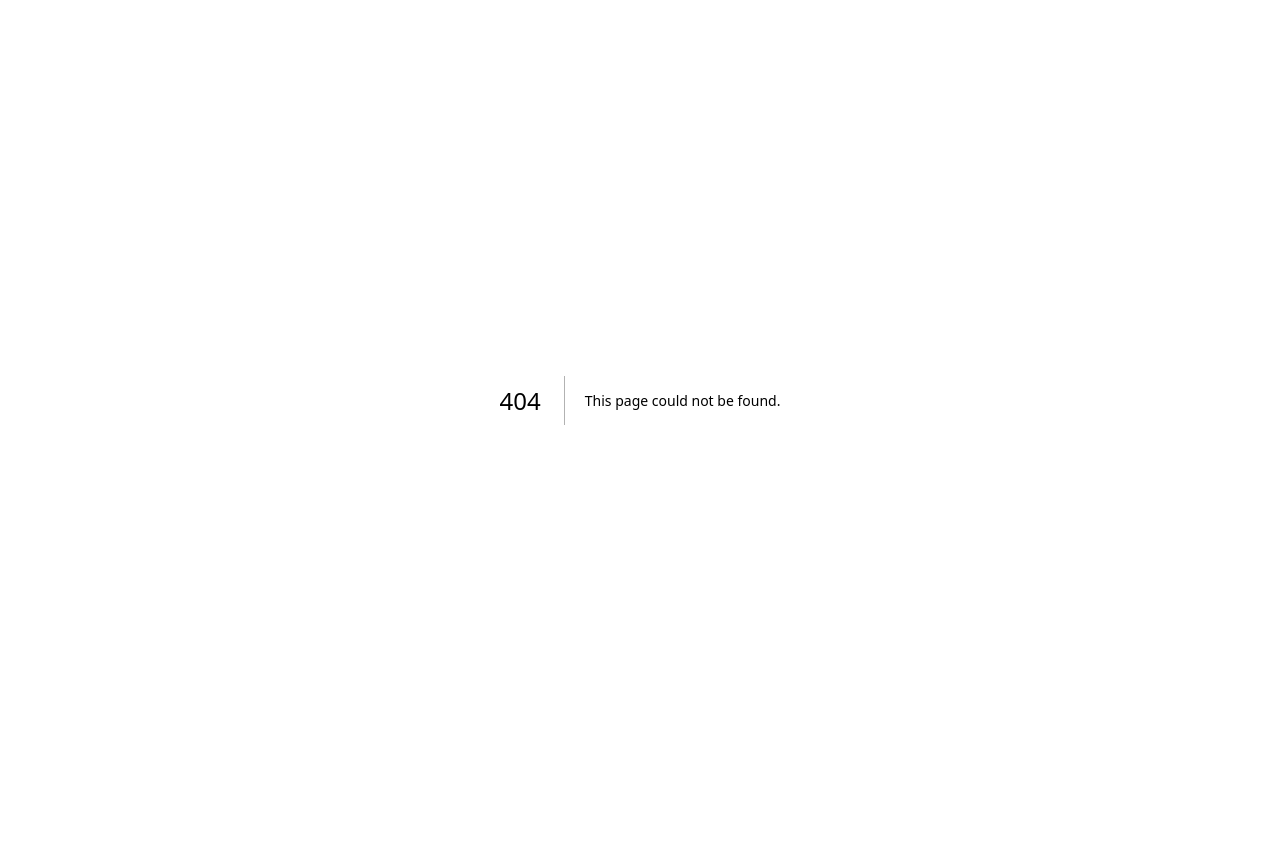
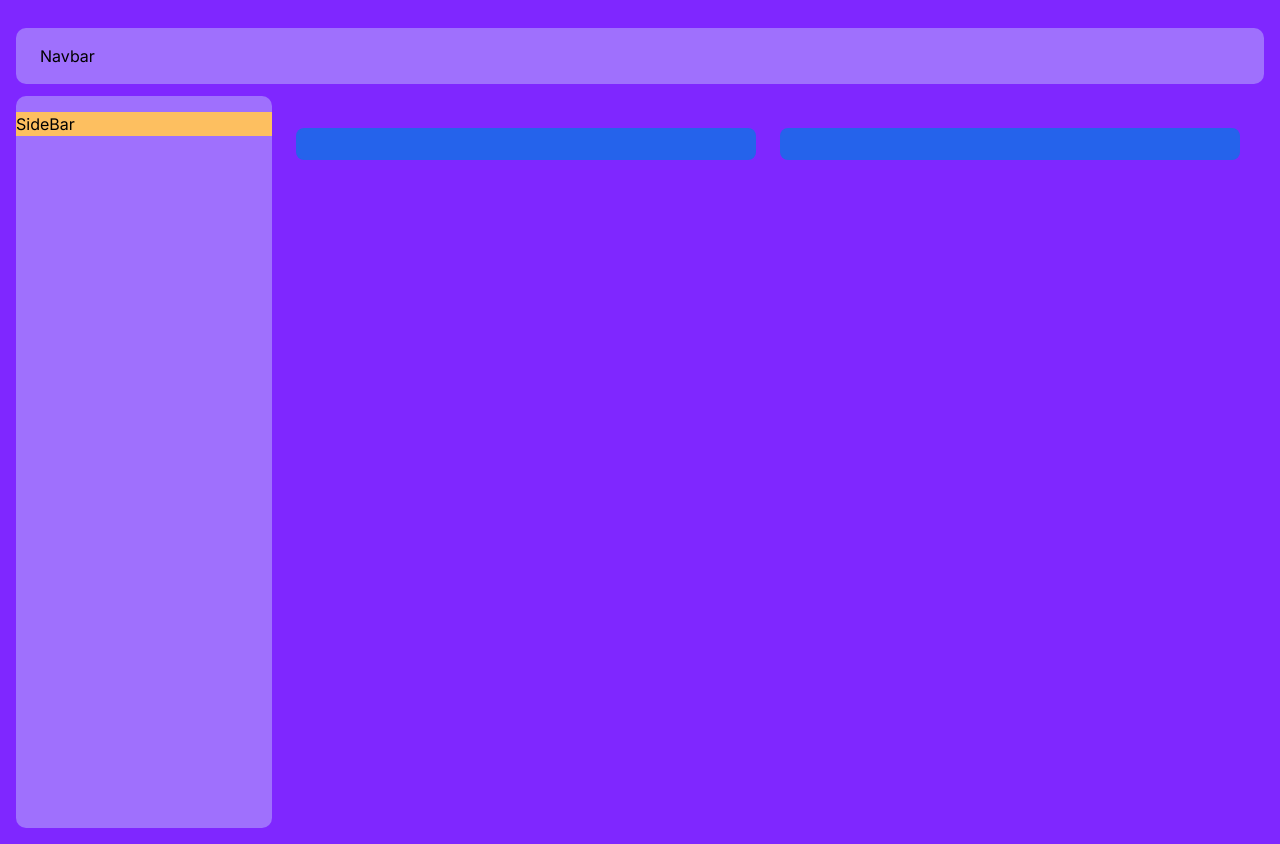
Before and after one commit to JinJaeJee/NextJs14-Learning, a Next.js app: page /home in a window 1280 px wide. Before the commit this address had no page. Before the commit the page ends 800 px from the top, so only its background shows below. Built offline with nearby package versions, Linux system fonts and the light colour scheme.

Commit message:
feat: first app

```diff
--- /dev/null
+++ b/app/components/Layout.js
@@ -0,0 +1,20 @@
+import React from "react";
+import Sidebar from "./Sidebar";
+import Navbar from "./Navbar";
+
+export default function Layout({ children }) {
+  return (
+    // The outermost container
+    <div className="flex flex-col h-screen mt-3">
+      <Navbar />
+
+      <div className="flex flex-1  mt-3">
+        <Sidebar />
+
+        <main className="flex-1 overflow-x-hidden overflow-y-auto">
+          {children}
+        </main>
+      </div>
+    </div>
+  );
+}
--- /dev/null
+++ b/app/components/MainContent.js
@@ -0,0 +1,18 @@
+import React from "react";
+
+const MainContent = () => {
+  return (
+    <div className="container mx-auto px-6 py-8">
+      <div className="grid gap-6 mb-8 md:grid-cols-2">
+        <div className="min-w-0 p-4 bg-blue-600 rounded-lg shadow-xs">
+          {/* Content Area 1 */}
+        </div>
+        <div className="min-w-0 p-4 bg-blue-600 rounded-lg shadow-xs">
+          {/* Content Area 2 */}
+        </div>
+      </div>
+    </div>
+  );
+};
+
+export default MainContent;
--- /dev/null
+++ b/app/components/Navbar.js
@@ -0,0 +1,11 @@
+import React from "react";
+
+const Navbar = () => {
+  return (
+    <header className="flex justify-between items-center py-4 px-6 bg-purpleNav rounded-[10px]">
+      Navbar
+    </header>
+  );
+};
+
+export default Navbar;
--- /dev/null
+++ b/app/components/Sidebar.js
@@ -0,0 +1,11 @@
+import React from "react";
+
+const Sidebar = () => {
+  return (
+    <aside className="z-20 flex flex-col items-center justify-between w-64 bg-purpleNav rounded-[10px]">
+      <div className="mt-4 mb-4 bg-purpleItem w-full"> SideBar</div>
+    </aside>
+  );
+};
+
+export default Sidebar;
--- a/app/globals.css
+++ b/app/globals.css
@@ -1,107 +1,8 @@
-:root {
-  --max-width: 1100px;
-  --border-radius: 12px;
-  --font-mono: ui-monospace, Menlo, Monaco, "Cascadia Mono", "Segoe UI Mono",
-    "Roboto Mono", "Oxygen Mono", "Ubuntu Monospace", "Source Code Pro",
-    "Fira Mono", "Droid Sans Mono", "Courier New", monospace;
-
-  --foreground-rgb: 0, 0, 0;
-  --background-start-rgb: 214, 219, 220;
-  --background-end-rgb: 255, 255, 255;
-
-  --primary-glow: conic-gradient(
-    from 180deg at 50% 50%,
-    #16abff33 0deg,
-    #0885ff33 55deg,
-    #54d6ff33 120deg,
-    #0071ff33 160deg,
-    transparent 360deg
-  );
-  --secondary-glow: radial-gradient(
-    rgba(255, 255, 255, 1),
-    rgba(255, 255, 255, 0)
-  );
-
-  --tile-start-rgb: 239, 245, 249;
-  --tile-end-rgb: 228, 232, 233;
-  --tile-border: conic-gradient(
-    #00000080,
-    #00000040,
-    #00000030,
-    #00000020,
-    #00000010,
-    #00000010,
-    #00000080
-  );
-
-  --callout-rgb: 238, 240, 241;
-  --callout-border-rgb: 172, 175, 176;
-  --card-rgb: 180, 185, 188;
-  --card-border-rgb: 131, 134, 135;
-}
-
-@media (prefers-color-scheme: dark) {
-  :root {
-    --foreground-rgb: 255, 255, 255;
-    --background-start-rgb: 0, 0, 0;
-    --background-end-rgb: 0, 0, 0;
-
-    --primary-glow: radial-gradient(rgba(1, 65, 255, 0.4), rgba(1, 65, 255, 0));
-    --secondary-glow: linear-gradient(
-      to bottom right,
-      rgba(1, 65, 255, 0),
-      rgba(1, 65, 255, 0),
-      rgba(1, 65, 255, 0.3)
-    );
-
-    --tile-start-rgb: 2, 13, 46;
-    --tile-end-rgb: 2, 5, 19;
-    --tile-border: conic-gradient(
-      #ffffff80,
-      #ffffff40,
-      #ffffff30,
-      #ffffff20,
-      #ffffff10,
-      #ffffff10,
-      #ffffff80
-    );
-
-    --callout-rgb: 20, 20, 20;
-    --callout-border-rgb: 108, 108, 108;
-    --card-rgb: 100, 100, 100;
-    --card-border-rgb: 200, 200, 200;
-  }
-}
-
-* {
-  box-sizing: border-box;
-  padding: 0;
-  margin: 0;
-}
-
-html,
-body {
-  max-width: 100vw;
-  overflow-x: hidden;
-}
+@import "tailwindcss/base";
+@import "tailwindcss/components";
+@import "tailwindcss/utilities";
 
 body {
-  color: rgb(var(--foreground-rgb));
-  background: linear-gradient(
-      to bottom,
-      transparent,
-      rgb(var(--background-end-rgb))
-    )
-    rgb(var(--background-start-rgb));
+  padding: 1rem;
+  background-color: #7f27ff;
 }
-
-a {
-  color: inherit;
-  text-decoration: none;
-}
-
-@media (prefers-color-scheme: dark) {
-  html {
-    color-scheme: dark;
-  }
-}
--- /dev/null
+++ b/app/home/page.jsx
@@ -0,0 +1,13 @@
+import React from "react";
+import Layout from "../components/Layout";
+import MainContent from "../components/MainContent";
+
+const page = () => {
+  return (
+    <Layout>
+      <MainContent />
+    </Layout>
+  );
+};
+
+export default page;
--- a/app/page.js
+++ b/app/page.js
@@ -1,95 +1,10 @@
-import Image from "next/image";
-import styles from "./page.module.css";
+import Layout from "./components/Layout";
+import MainContent from "./components/MainContent";
 
 export default function Home() {
   return (
-    <main className={styles.main}>
-      <div className={styles.description}>
-        <p>
-          Get started by editing&nbsp;
-          <code className={styles.code}>app/page.js</code>
-        </p>
-        <div>
-          <a
-            href="https://vercel.com?utm_source=create-next-app&utm_medium=appdir-template&utm_campaign=create-next-app"
-            target="_blank"
-            rel="noopener noreferrer"
-          >
-            By{" "}
-            <Image
-              src="/vercel.svg"
-              alt="Vercel Logo"
-              className={styles.vercelLogo}
-              width={100}
-              height={24}
-              priority
-            />
-          </a>
-        </div>
-      </div>
-
-      <div className={styles.center}>
-        <Image
-          className={styles.logo}
-          src="/next.svg"
-          alt="Next.js Logo"
-          width={180}
-          height={37}
-          priority
-        />
-      </div>
-
-      <div className={styles.grid}>
-        <a
-          href="https://nextjs.org/docs?utm_source=create-next-app&utm_medium=appdir-template&utm_campaign=create-next-app"
-          className={styles.card}
-          target="_blank"
-          rel="noopener noreferrer"
-        >
-          <h2>
-            Docs <span>-&gt;</span>
-          </h2>
-          <p>Find in-depth information about Next.js features and API.</p>
-        </a>
-
-        <a
-          href="https://nextjs.org/learn?utm_source=create-next-app&utm_medium=appdir-template&utm_campaign=create-next-app"
-          className={styles.card}
-          target="_blank"
-          rel="noopener noreferrer"
-        >
-          <h2>
-            Learn <span>-&gt;</span>
-          </h2>
-          <p>Learn about Next.js in an interactive course with&nbsp;quizzes!</p>
-        </a>
-
-        <a
-          href="https://vercel.com/templates?framework=next.js&utm_source=create-next-app&utm_medium=appdir-template&utm_campaign=create-next-app"
-          className={styles.card}
-          target="_blank"
-          rel="noopener noreferrer"
-        >
-          <h2>
-            Templates <span>-&gt;</span>
-          </h2>
-          <p>Explore starter templates for Next.js.</p>
-        </a>
-
-        <a
-          href="https://vercel.com/new?utm_source=create-next-app&utm_medium=appdir-template&utm_campaign=create-next-app"
-          className={styles.card}
-          target="_blank"
-          rel="noopener noreferrer"
-        >
-          <h2>
-            Deploy <span>-&gt;</span>
-          </h2>
-          <p>
-            Instantly deploy your Next.js site to a shareable URL with Vercel.
-          </p>
-        </a>
-      </div>
-    </main>
+    <Layout>
+      <MainContent />
+    </Layout>
   );
 }
--- /dev/null
+++ b/postcss.config.js
@@ -0,0 +1,6 @@
+module.exports = {
+  plugins: {
+    tailwindcss: {},
+    autoprefixer: {},
+  },
+}
--- /dev/null
+++ b/tailwind.config.js
@@ -0,0 +1,20 @@
+/** @type {import('tailwindcss').Config} */
+module.exports = {
+  content: [
+    "./app/**/*.{js,ts,jsx,tsx,mdx}",
+    "./pages/**/*.{js,ts,jsx,tsx,mdx}",
+    "./components/**/*.{js,ts,jsx,tsx,mdx}",
+
+    // Or if using `src` directory:
+    "./src/**/*.{js,ts,jsx,tsx,mdx}",
+  ],
+  theme: {
+    extend: {
+      colors: {
+        purpleNav: "#9F70FD",
+        purpleItem: "#FDBF60",
+      },
+    },
+  },
+  plugins: [],
+};
```
Also changed, not shown: package.json (+6 -3 lines), 1 other file (tests, documents, lock files or other folders).
